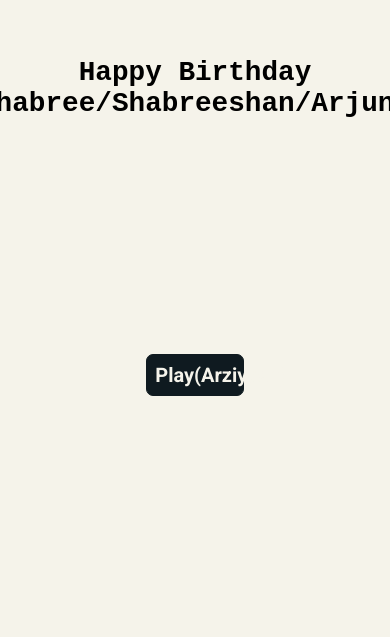
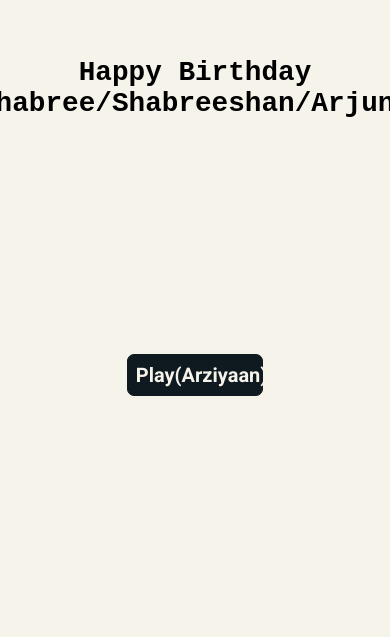
Before and after one commit to Adarshkumar03/shopping-cart, a React (Create React App) app: page / in a window 390 px wide. Shown: the part 207-844 px from the top of the page. Built offline with nearby package versions, Linux system fonts and the light colour scheme.

Commit message:
birthday-site almo fin

```diff
--- a/src/style.css
+++ b/src/style.css
@@ -56,7 +56,7 @@ section{
 
 @media screen and (max-width: 480px) {
   .intro button {
-    width: 25vw;
+    width: 35vw;
   }
 }
 
```
